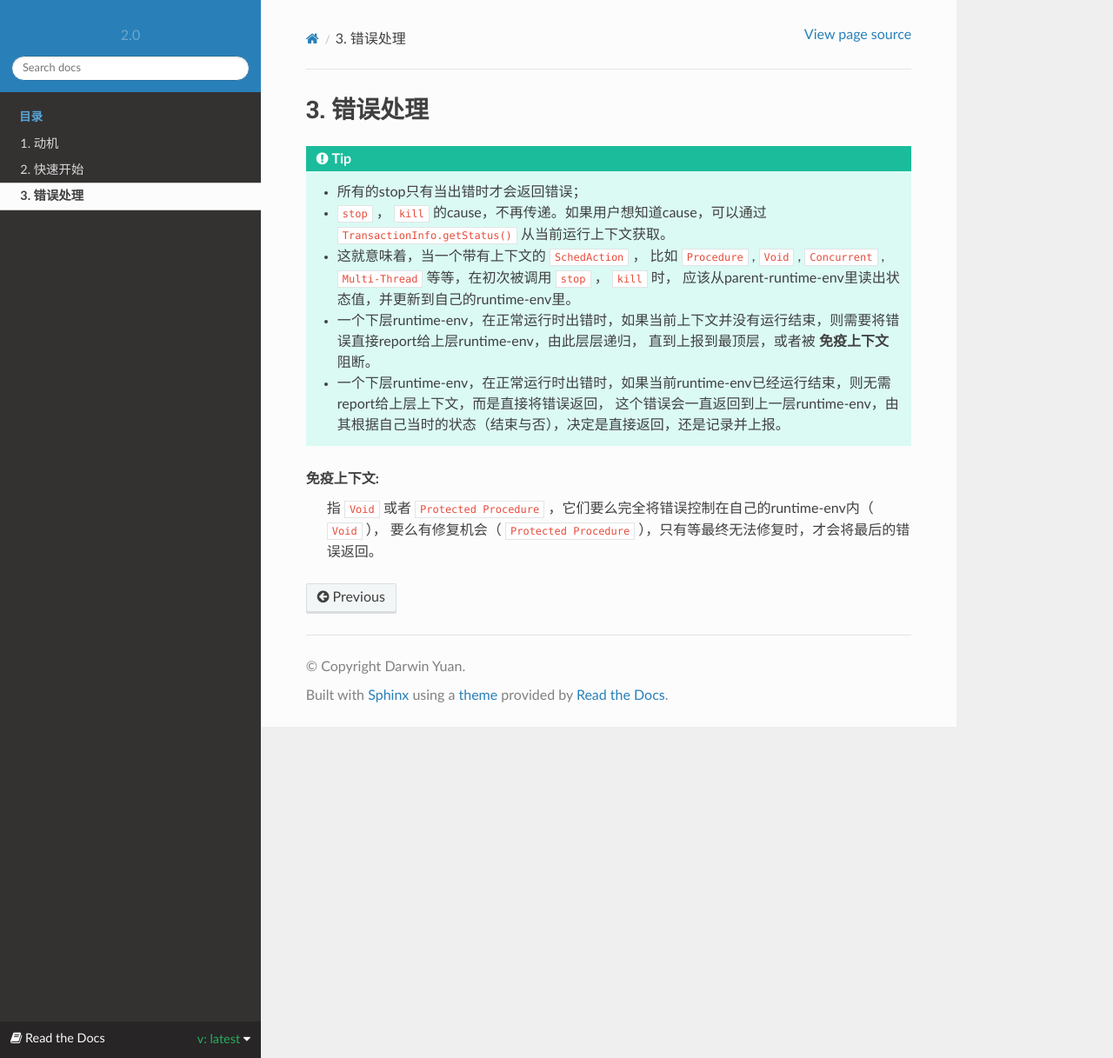
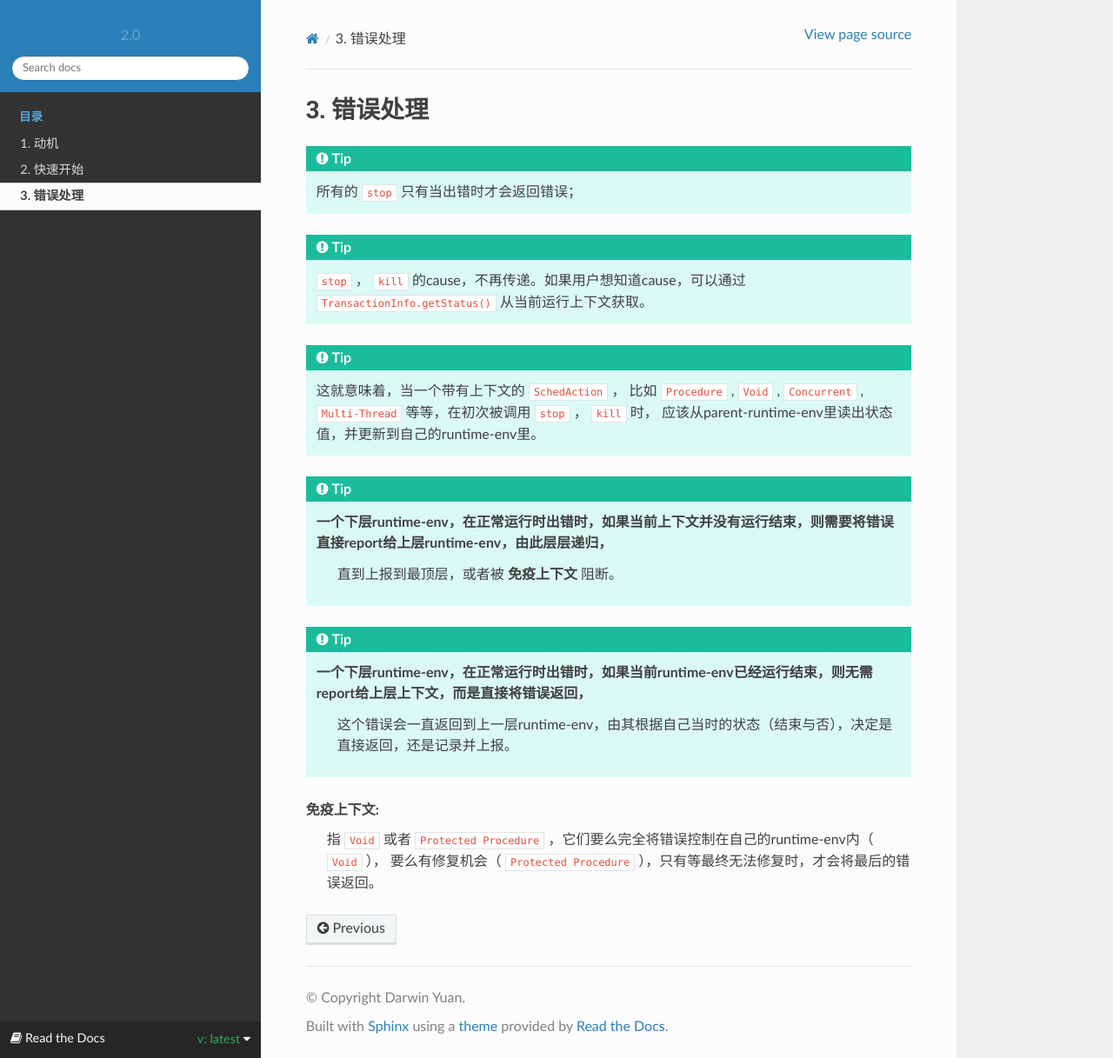
Before and after one commit to godsme/trans-dsl-2, a Sphinx documentation site: the page built from doc/source/error-handling.rst, in a window 1280 px wide and 1217 px high. Shown: the whole window at 87% size. Built offline with Sphinx 7.4.7 and the Read the Docs theme 2.0.0, drawn with Linux system fonts in a browser that asks for light colours; some of the changed lines change nothing that is shown.

Commit message:
added error handling strategy

```diff
--- a/doc/source/error-handling.rst
+++ b/doc/source/error-handling.rst
@@ -2,14 +2,22 @@
 =========
 
 .. tip::
-   - 所有的stop只有当出错时才会返回错误；
-   - ``stop`` ， ``kill`` 的cause，不再传递。如果用户想知道cause，可以通过 ``TransactionInfo.getStatus()`` 从当前运行上下文获取。
-   - 这就意味着，当一个带有上下文的 ``SchedAction`` ，
-     比如 ``Procedure`` , ``Void`` , ``Concurrent`` , ``Multi-Thread`` 等等，在初次被调用 ``stop`` ， ``kill`` 时，
-     应该从parent-runtime-env里读出状态值，并更新到自己的runtime-env里。
-   - 一个下层runtime-env，在正常运行时出错时，如果当前上下文并没有运行结束，则需要将错误直接report给上层runtime-env，由此层层递归，
+   所有的 ``stop`` 只有当出错时才会返回错误；
+
+.. tip::
+   ``stop`` ， ``kill`` 的cause，不再传递。如果用户想知道cause，可以通过 ``TransactionInfo.getStatus()`` 从当前运行上下文获取。
+
+.. tip::
+   这就意味着，当一个带有上下文的 ``SchedAction`` ，
+   比如 ``Procedure`` , ``Void`` , ``Concurrent`` , ``Multi-Thread`` 等等，在初次被调用 ``stop`` ， ``kill`` 时，
+   应该从parent-runtime-env里读出状态值，并更新到自己的runtime-env里。
+
+.. tip::
+   一个下层runtime-env，在正常运行时出错时，如果当前上下文并没有运行结束，则需要将错误直接report给上层runtime-env，由此层层递归，
      直到上报到最顶层，或者被 **免疫上下文** 阻断。
-   - 一个下层runtime-env，在正常运行时出错时，如果当前runtime-env已经运行结束，则无需report给上层上下文，而是直接将错误返回，
+
+.. tip::
+   一个下层runtime-env，在正常运行时出错时，如果当前runtime-env已经运行结束，则无需report给上层上下文，而是直接将错误返回，
      这个错误会一直返回到上一层runtime-env，由其根据自己当时的状态（结束与否），决定是直接返回，还是记录并上报。
 
 
```
